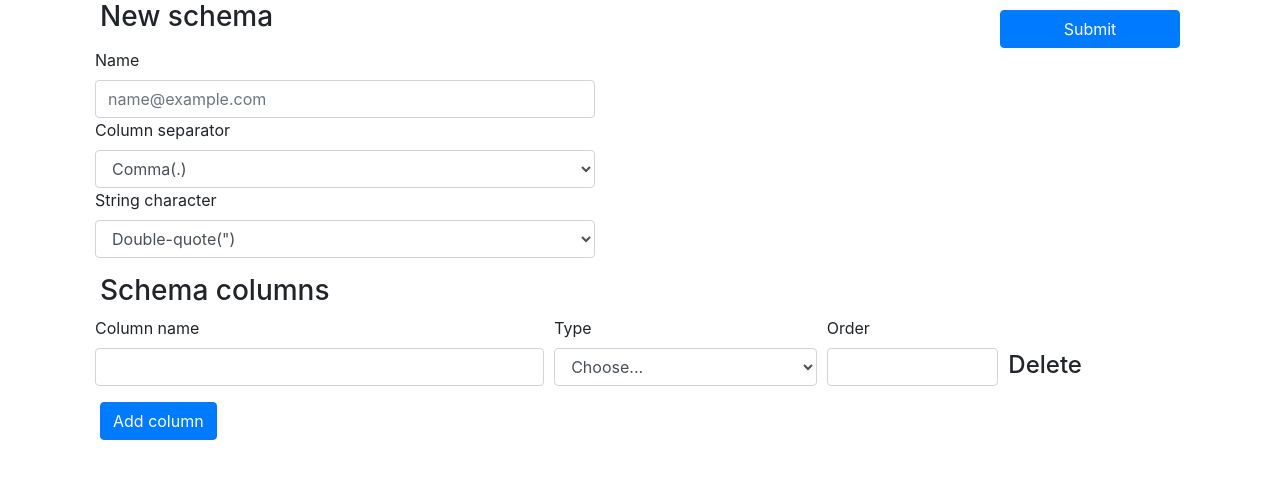
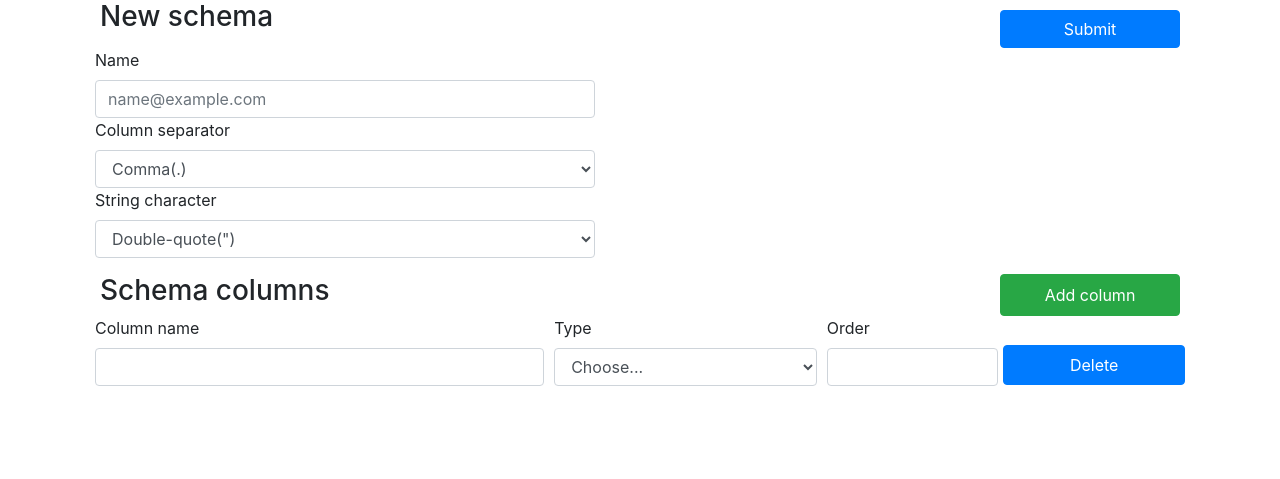
Before and after one commit to sergiishevchenko/csv-generator, a Django app: template generator/templates/new_schema.html in a window 1280 px wide. Shown: the part 80-559 px from the top of the page. Run offline with Django 3.2, Linux system fonts and the light colour scheme; the template is opened without the code that fills it, so the values that code supplies are empty; some libraries are stand-ins or nearby versions.

Commit message:
add div block

```diff
--- a/generator/templates/new_schema.html
+++ b/generator/templates/new_schema.html
@@ -1,14 +1,14 @@
 {% extends 'base.html' %}
 
 {% block content %}
-<div class="container">
+<div class="container" id="container">
   <form>
     <div style="display: flex; justify-content: space-between;">
       <h3>New schema</h3>
       <button type="submit" class="btn btn-primary col-md-2" style="margin-top: 10px;">Submit</button>
     </div>
     <div class="form-row">
-      <div class="form-group" style="width: 500px;">
+      <div class="form-group"  style="width: 500px;">
           <label for="exampleFormControlInput1">Name</label>
           <input type="email" class="form-control" id="exampleFormControlInput1" placeholder="name@example.com">
           <label for="exampleFormControlSelect1">Column separator</label>
@@ -25,13 +25,16 @@
           </select>
       </div>
     </div>
-    <h3>Schema columns</h3>
-    <div class="form-row">
-      <div class="form-group col-md-5" style="padding-left: 0;">
+    <div style="display: flex; justify-content: space-between;">
+      <h3>Schema columns</h3>
+      <button type="button" class="btn btn-success col-md-2" value="Add another line" onclick="Clone()">Add column</button>
+    </div>
+    <div class="form-row" id="welcomeDiv" style="align-items: center;">
+      <div class="form-group col-md-5" style="padding-left: 0;" name="column name">
         <label for="inputColumn">Column name</label>
         <input type="text" class="form-control" id="inputColumn">
       </div>
-      <div class="form-group col-md-3">
+      <div class="form-group col-md-3" name="type">
         <label for="inputType">Type</label>
         <select id="inputType" class="form-control">
           <option selected>Choose...</option>
@@ -46,13 +49,26 @@
           <option>Date</option>
         </select>
       </div>
-      <div class="form-group col-md-2">
+      <div class="form-group col-md-2" name="order">
         <label for="inputOrder">Order</label>
         <input type="text" class="form-control" id="inputOrder">
       </div>
-      <h4 class="form-group col-md-2" style="padding-top:35px">Delete</h4>
+      <button class="btn btn-primary col-md-2" value="Delete Row" style="height: 40px;  margin-top: 12px" name="delete" onclick="Delete(this)">Delete</button>
     </div>
-    <button type="button" class="btn btn-primary btn-md">Add column</button>
   </form>
 </div>
+<script>
+function Clone()
+    {
+		var clone = document.getElementById('welcomeDiv').cloneNode(true);
+		document.getElementById("container").appendChild(clone);
+	}
+
+	function Delete(button)
+    {
+		var parent = button.parentNode;
+		var grand_father = parent.parentNode;
+		grand_father.removeChild(parent);
+	}
+</script>
 {% endblock %}
```
